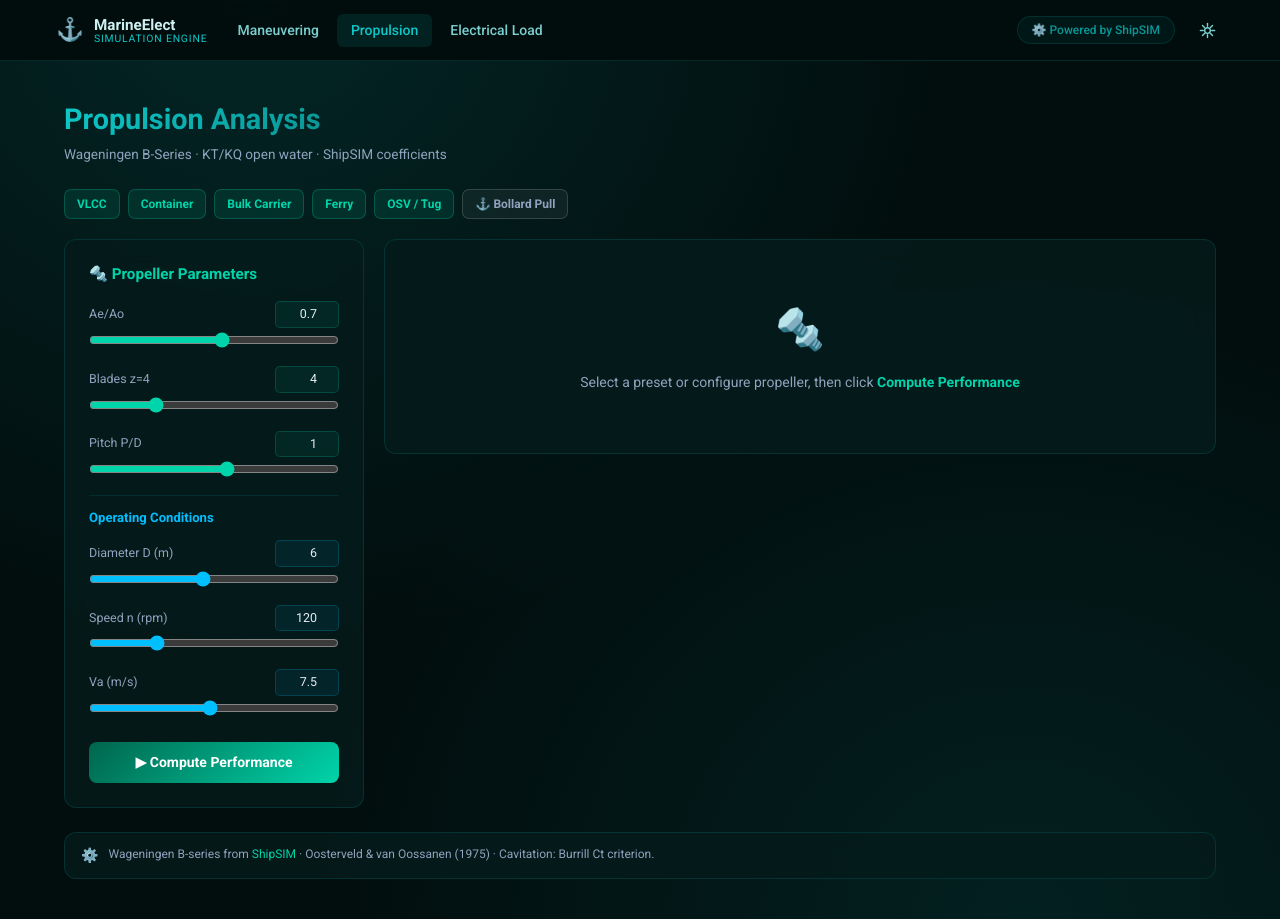
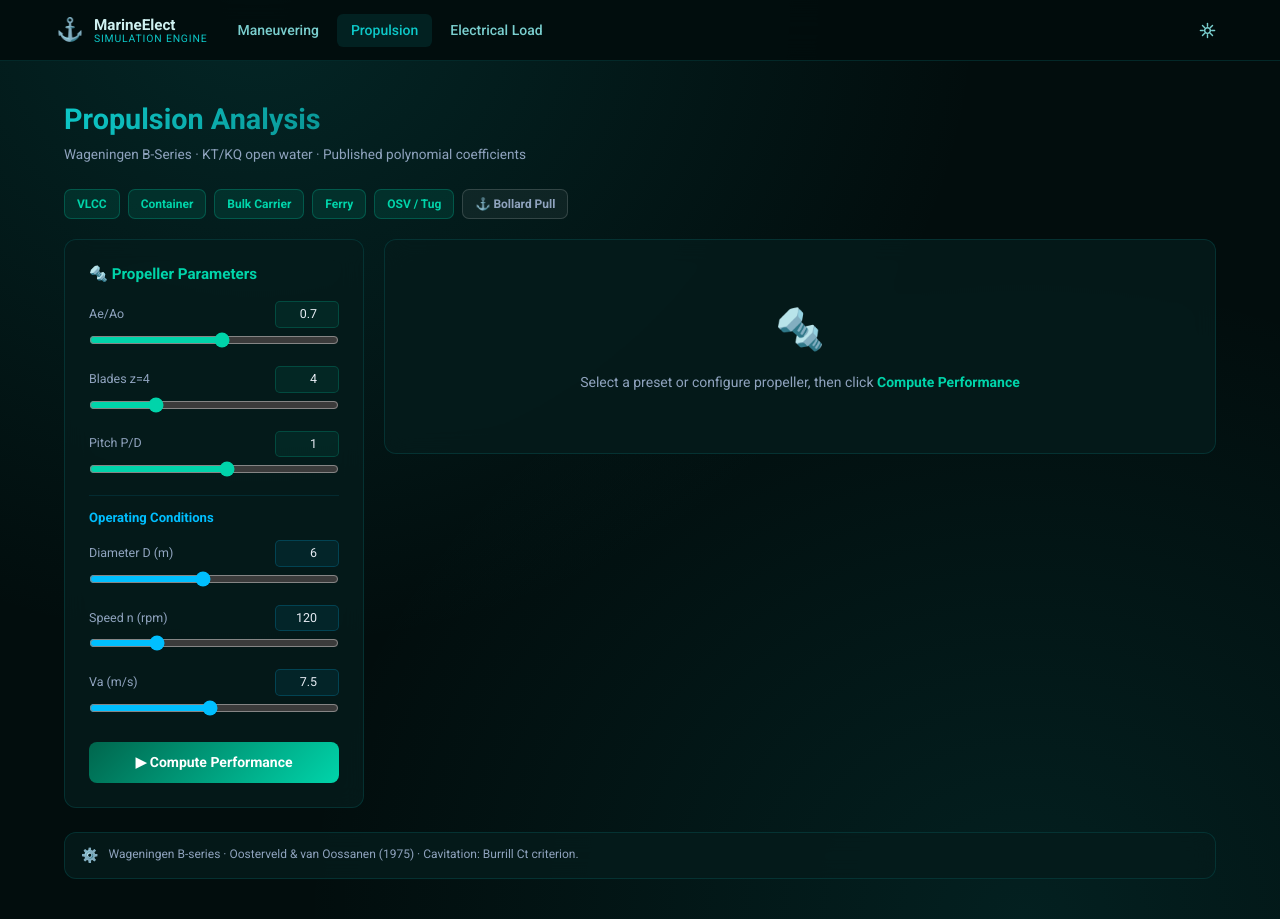
Before and after one commit to sujirex/marineelect-sim, a Next.js app: page /propulsion in a window 1280 px wide. Built offline with nearby package versions, Linux system fonts and the light colour scheme.

Commit message:
Move ShipSIM attribution from UI to repo docs

```diff
--- a/app/components/Navbar.tsx
+++ b/app/components/Navbar.tsx
@@ -60,9 +60,6 @@ export default function Navbar() {
           ))}
         </div>
 
-        {/* Powered badge — hide on mobile */}
-        <span className="powered-badge nav-powered-desktop">⚙️ Powered by ShipSIM</span>
-
         {/* Theme toggle */}
         <button
           onClick={toggle}
@@ -109,7 +106,6 @@ export default function Navbar() {
               {label}
             </Link>
           ))}
-          <div className="powered-badge" style={{ marginTop: 8 }}>⚙️ Powered by ShipSIM</div>
         </div>
       )}
     </nav>
--- a/app/electrical/page.tsx
+++ b/app/electrical/page.tsx
@@ -304,9 +304,7 @@ export default function ElectricalPage() {
         <div className="glass" style={{ marginTop: 24, padding: "14px 20px", display: "flex", gap: 10, alignItems: "center" }}>
           <span>⚙️</span>
           <span style={{ fontSize: "0.78rem", color: "#8fa3be" }}>
-            Electrical plant analysis based on{" "}
-            <a href="https://github.com/BasilioPV/ShipSIM" target="_blank" rel="noopener noreferrer" style={{ color: "#00d4aa" }}>ShipSIM</a>
-            {" "}ElectricPowerPlant component models · IEC 60092 / SOLAS load table methodology · Diversity factors per DNV-RP-0353.
+            Electrical plant analysis · IEC 60092 / SOLAS load table methodology · Diversity factors per DNV-RP-0353.
           </span>
         </div>
       </main>
--- a/app/layout.tsx
+++ b/app/layout.tsx
@@ -4,7 +4,7 @@ import { ThemeProvider } from "../context/ThemeContext";
 
 export const metadata: Metadata = {
   title: "MarineElect Simulation Engine",
-  description: "Ship maneuvering, propulsion, and electrical simulation powered by ShipSIM physics engine",
+  description: "Ship maneuvering, propulsion, and electrical simulation for marine engineers",
 };
 
 export default function RootLayout({ children }: { children: React.ReactNode }) {
--- a/app/maneuvering/page.tsx
+++ b/app/maneuvering/page.tsx
@@ -122,7 +122,7 @@ export default function ManeuveringPage() {
             <span className="gradient-text">Maneuvering Simulation</span>
           </h1>
           <p style={{ color: "#8fa3be", fontSize: "0.85rem" }}>
-            IMO standard sea trial simulations · MMG maneuvering model · ShipSIM physics engine
+            IMO standard sea trial simulations · MMG maneuvering model · 6-DoF physics
           </p>
         </div>
 
@@ -264,9 +264,7 @@ export default function ManeuveringPage() {
         <div className="glass" style={{ marginTop: 24, padding: "12px 16px", display: "flex", gap: 10, alignItems: "flex-start" }}>
           <span>⚙️</span>
           <span style={{ fontSize: "0.75rem", color: "#8fa3be" }}>
-            MMG equations from{" "}
-            <a href="https://github.com/BasilioPV/ShipSIM" target="_blank" rel="noopener noreferrer" style={{ color: "#00d4aa" }}>ShipSIM</a>
-            {" "}· IMO MSC.137(76) · Overshoot criterion: ≤{params.rudderAngle <= 10 ? "12" : "25"}° for {params.rudderAngle}° test.
+            MMG maneuvering equations · IMO MSC.137(76) · Overshoot criterion: ≤{params.rudderAngle <= 10 ? "12" : "25"}° for {params.rudderAngle}° test.
           </span>
         </div>
       </main>
--- a/app/page.tsx
+++ b/app/page.tsx
@@ -40,9 +40,6 @@ export default function Home() {
 
         {/* Hero */}
         <div style={{ textAlign: "center", marginBottom: 64 }}>
-          <div className="powered-badge" style={{ marginBottom: 20, display: "inline-flex" }}>
-            ⚙️ Physics Engine: ShipSIM v2.0.0 · BSD-3-Clause · BasilioPV/ShipSIM
-          </div>
           <h1 style={{ fontSize: "clamp(2rem, 5vw, 3.2rem)", fontWeight: 800, lineHeight: 1.15, marginBottom: 16 }}>
             <span className="gradient-text">MarineElect</span>
             <br />
@@ -50,13 +47,10 @@ export default function Home() {
           </h1>
           <p style={{ color: "#8fa3be", fontSize: "1.1rem", maxWidth: 580, margin: "0 auto 32px" }}>
             Ship maneuvering, propulsion, and electrical simulation for marine engineers.
-            Real physics — powered by the ShipSIM Modelica library.
+            Real physics, real engineering.
           </p>
           <div style={{ display: "flex", gap: 12, justifyContent: "center", flexWrap: "wrap" }}>
             <Link href="/maneuvering"><button className="btn-primary">▶ Run Simulation</button></Link>
-            <a href="https://github.com/BasilioPV/ShipSIM" target="_blank" rel="noopener noreferrer">
-              <button className="btn-outline">ShipSIM Source →</button>
-            </a>
           </div>
         </div>
 
@@ -100,23 +94,6 @@ export default function Home() {
           ))}
         </div>
 
-        {/* Attribution */}
-        <div className="glass" style={{ marginTop: 56, padding: "20px 28px", display: "flex", alignItems: "center", gap: 16, flexWrap: "wrap" }}>
-          <span style={{ fontSize: "1.5rem" }}>⚙️</span>
-          <div style={{ flex: 1 }}>
-            <div style={{ fontWeight: 600, color: "#e8edf5", fontSize: "0.9rem" }}>Physics Engine Attribution</div>
-            <div style={{ color: "#8fa3be", fontSize: "0.82rem", marginTop: 3 }}>
-              Simulation physics provided by{" "}
-              <a href="https://github.com/BasilioPV/ShipSIM" target="_blank" rel="noopener noreferrer"
-                style={{ color: "#00d4aa", textDecoration: "none" }}>ShipSIM</a>
-              {" "}by Basilio Puente Varela & M. Dolores Fernandez Ballesteros · Licensed BSD-3-Clause ·
-              MarineElect integration layer by{" "}
-              <a href="https://sujikumar.com" target="_blank" rel="noopener noreferrer"
-                style={{ color: "#00bfff", textDecoration: "none" }}>Suji C</a>
-            </div>
-          </div>
-        </div>
-
       </main>
     </div>
   )
--- a/app/propulsion/page.tsx
+++ b/app/propulsion/page.tsx
@@ -100,7 +100,7 @@ export default function PropulsionPage() {
           <h1 style={{ fontSize: isMobile ? "1.4rem" : "1.8rem", fontWeight: 800, marginBottom: 6 }}>
             <span className="gradient-text">Propulsion Analysis</span>
           </h1>
-          <p style={{ color: "#8fa3be", fontSize: "0.85rem" }}>Wageningen B-Series · KT/KQ open water · ShipSIM coefficients</p>
+          <p style={{ color: "#8fa3be", fontSize: "0.85rem" }}>Wageningen B-Series · KT/KQ open water · Published polynomial coefficients</p>
         </div>
 
         {/* Presets */}
@@ -229,9 +229,7 @@ export default function PropulsionPage() {
         <div className="glass" style={{ marginTop: 24, padding: "12px 16px", display: "flex", gap: 10, alignItems: "flex-start" }}>
           <span>⚙️</span>
           <span style={{ fontSize: "0.75rem", color: "#8fa3be" }}>
-            Wageningen B-series from{" "}
-            <a href="https://github.com/BasilioPV/ShipSIM" target="_blank" rel="noopener noreferrer" style={{ color: "#00d4aa" }}>ShipSIM</a>
-            {" "}· Oosterveld & van Oossanen (1975) · Cavitation: Burrill Ct criterion.
+            Wageningen B-series · Oosterveld & van Oossanen (1975) · Cavitation: Burrill Ct criterion.
           </span>
         </div>
       </main>
```
Also changed, not shown: 2 other files (tests, documents, lock files or other folders).
